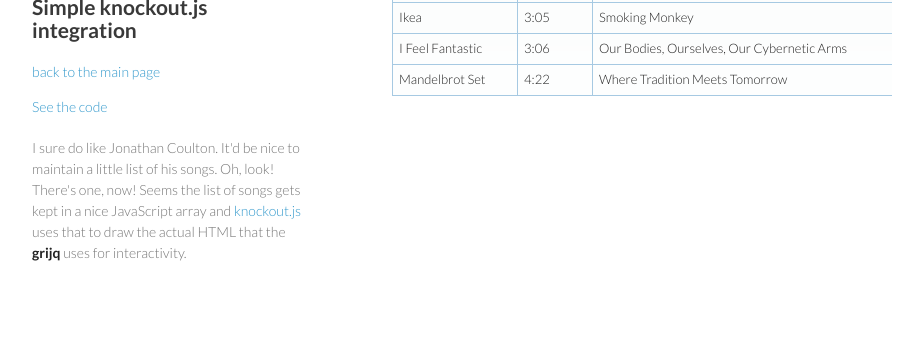
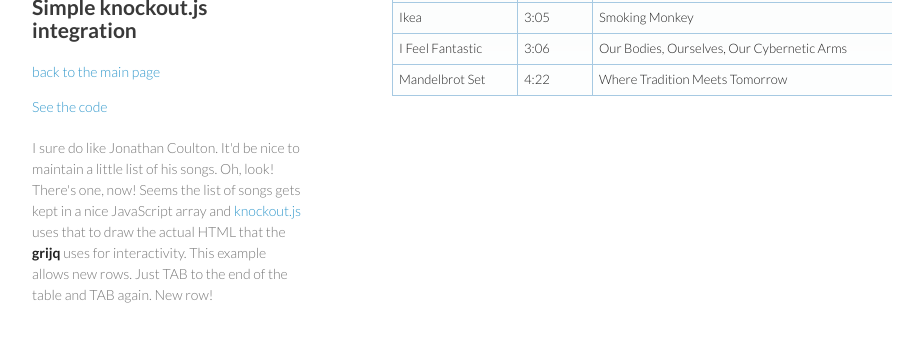
Before and after one commit to realistschuckle/grijq, a website: page examples/simple-knockout-integration.html in a window 1280 px wide. Shown: the part 114-456 px from the top of the page, without its empty margins (178-1101 px from the left). Drawn offline with Linux system fonts and the light colour scheme.

Commit message:
Clearer instructions for user interactivity with grijq.

```diff
--- a/examples/simple-knockout-integration.html
+++ b/examples/simple-knockout-integration.html
@@ -163,7 +163,8 @@
           songs gets kept in a nice JavaScript array and
           <a href="http://www.knockoutjs.com">knockout.js</a> uses that to
           draw the actual HTML that the <strong>grijq</strong> uses for
-          interactivity.
+          interactivity. This example allows new rows. Just TAB to the end of
+          the table and TAB again. New row!
         </p>
       </header>
       <section class="yui3-cssreset yui3-cssfonts">
```
